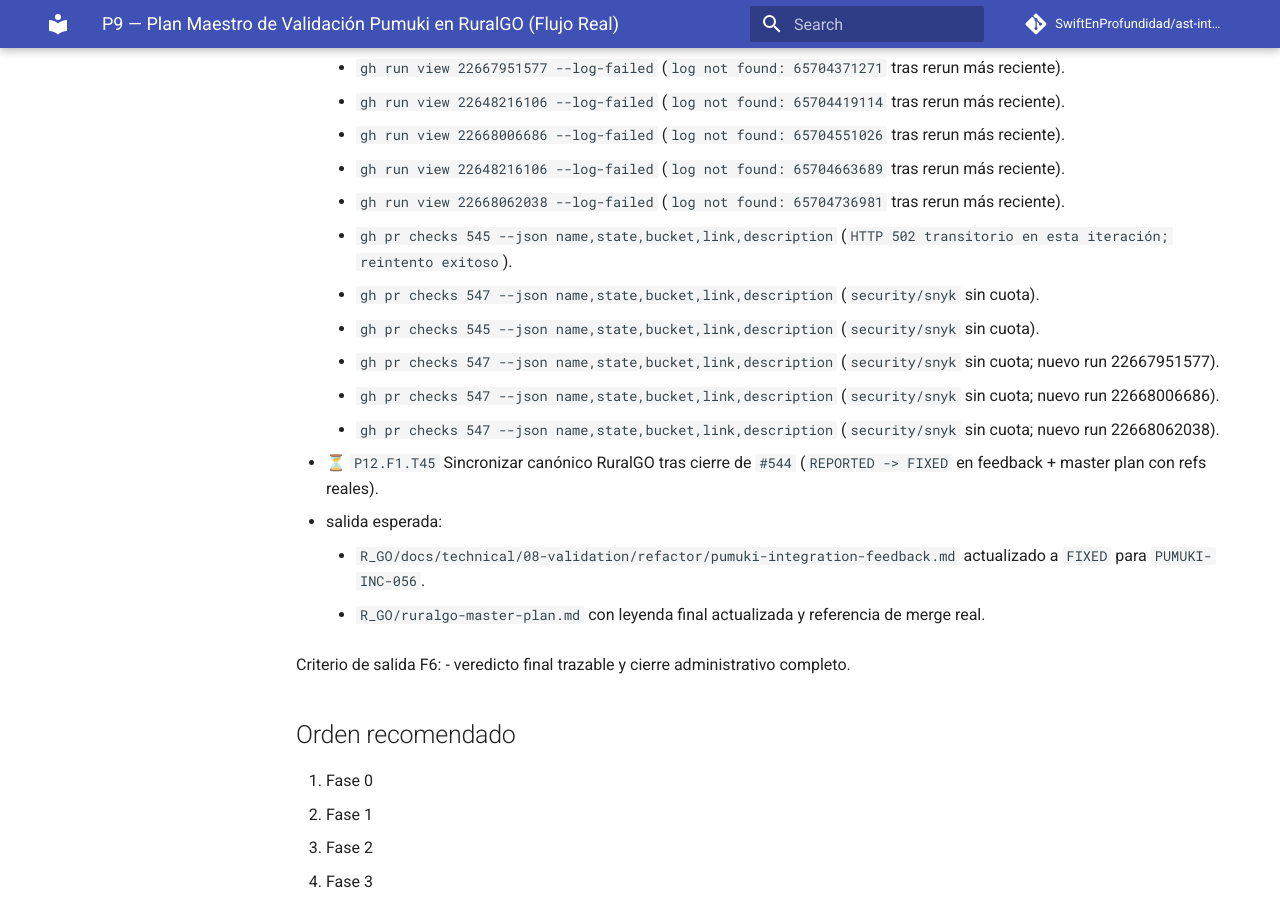
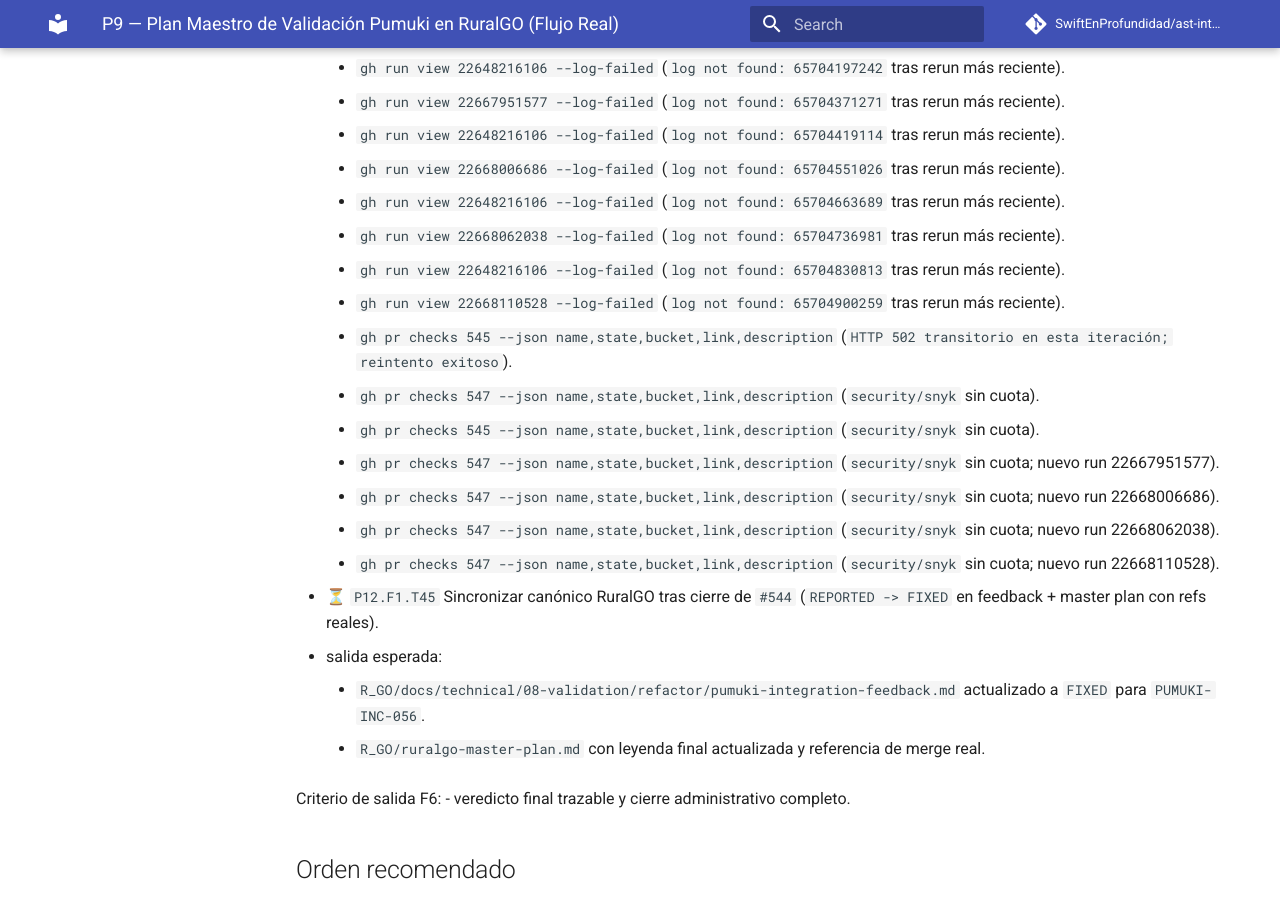
Before and after one commit to SwiftEnProfundidad/ast-intelligence-hooks, an MkDocs documentation site: the page built from docs/seguimiento-completo-validacion-ruralgo-03-03-2026.md, in a window 1280 px wide and 900 px high, scrolled down 53885 px. Built offline with MkDocs 1.6.1 and Material for MkDocs 9.7.7, drawn with Linux system fonts in a browser that asks for light colours; comment, search, counter and statistics services are not loaded; some of the changed text lies outside the part shown.

Commit message:
docs(tracking): append T47 heartbeat for repeated remote blocker state

```diff
--- a/docs/seguimiento-completo-validacion-ruralgo-03-03-2026.md
+++ b/docs/seguimiento-completo-validacion-ruralgo-03-03-2026.md
@@ -1384,6 +1384,7 @@ Criterio de salida F5:
       - `https://github.com/SwiftEnProfundidad/ast-intelligence-hooks/issues/546#issuecomment-3997027105`
       - `https://github.com/SwiftEnProfundidad/ast-intelligence-hooks/issues/546#issuecomment-3997037581`
       - `https://github.com/SwiftEnProfundidad/ast-intelligence-hooks/issues/546#issuecomment-3997047022`
+      - `https://github.com/SwiftEnProfundidad/ast-intelligence-hooks/issues/546#issuecomment-3997054313`
     - evidencia de bloqueo vigente:
       - `gh run view 22648407847` (`billing lock` en GitHub Actions).
       - `gh run view 22648597740` (`billing lock` persistente tras rerun/retrigger).
@@ -1507,12 +1508,15 @@ Criterio de salida F5:
       - `gh run view 22668006686 --log-failed` (`log not found: 65704551026` tras rerun más reciente).
       - `gh run view 22648216106 --log-failed` (`log not found: 65704663689` tras rerun más reciente).
       - `gh run view 22668062038 --log-failed` (`log not found: 65704736981` tras rerun más reciente).
+      - `gh run view 22648216106 --log-failed` (`log not found: 65704830813` tras rerun más reciente).
+      - `gh run view 22668110528 --log-failed` (`log not found: 65704900259` tras rerun más reciente).
       - `gh pr checks 545 --json name,state,bucket,link,description` (`HTTP 502 transitorio en esta iteración; reintento exitoso`).
       - `gh pr checks 547 --json name,state,bucket,link,description` (`security/snyk` sin cuota).
       - `gh pr checks 545 --json name,state,bucket,link,description` (`security/snyk` sin cuota).
       - `gh pr checks 547 --json name,state,bucket,link,description` (`security/snyk` sin cuota; nuevo run 22667951577).
       - `gh pr checks 547 --json name,state,bucket,link,description` (`security/snyk` sin cuota; nuevo run 22668006686).
       - `gh pr checks 547 --json name,state,bucket,link,description` (`security/snyk` sin cuota; nuevo run 22668062038).
+      - `gh pr checks 547 --json name,state,bucket,link,description` (`security/snyk` sin cuota; nuevo run 22668110528).
 
 - ⏳ `P12.F1.T45` Sincronizar canónico RuralGO tras cierre de `#544` (`REPORTED -> FIXED` en feedback + master plan con refs reales).
   - salida esperada:
```
